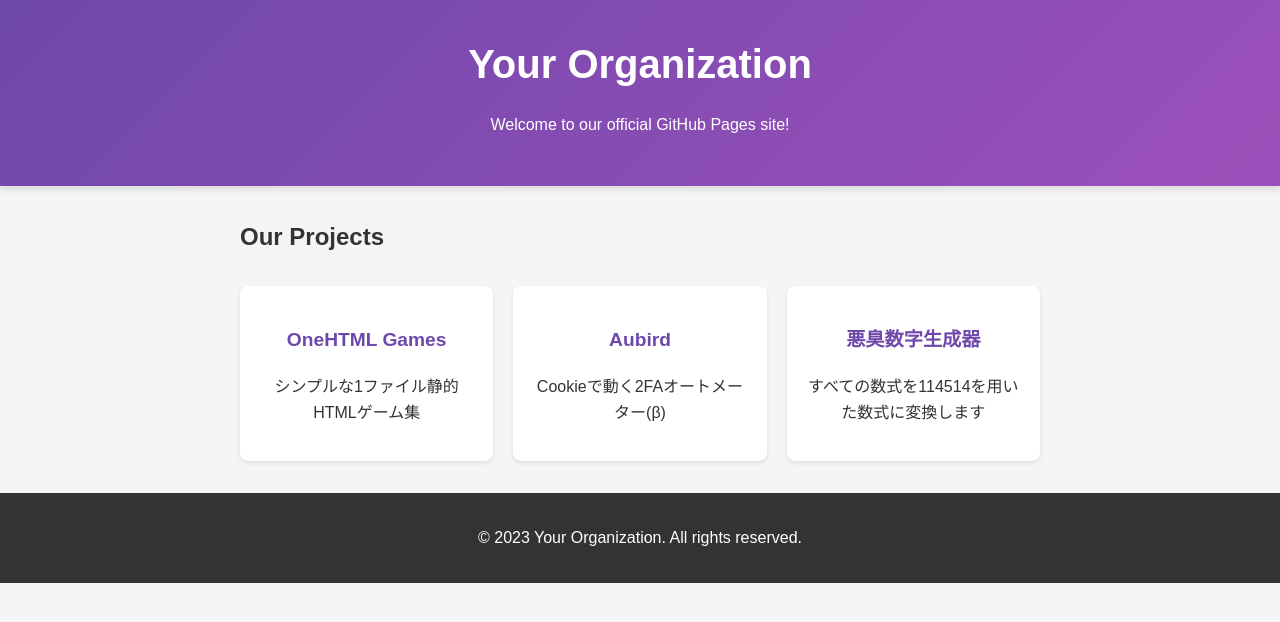
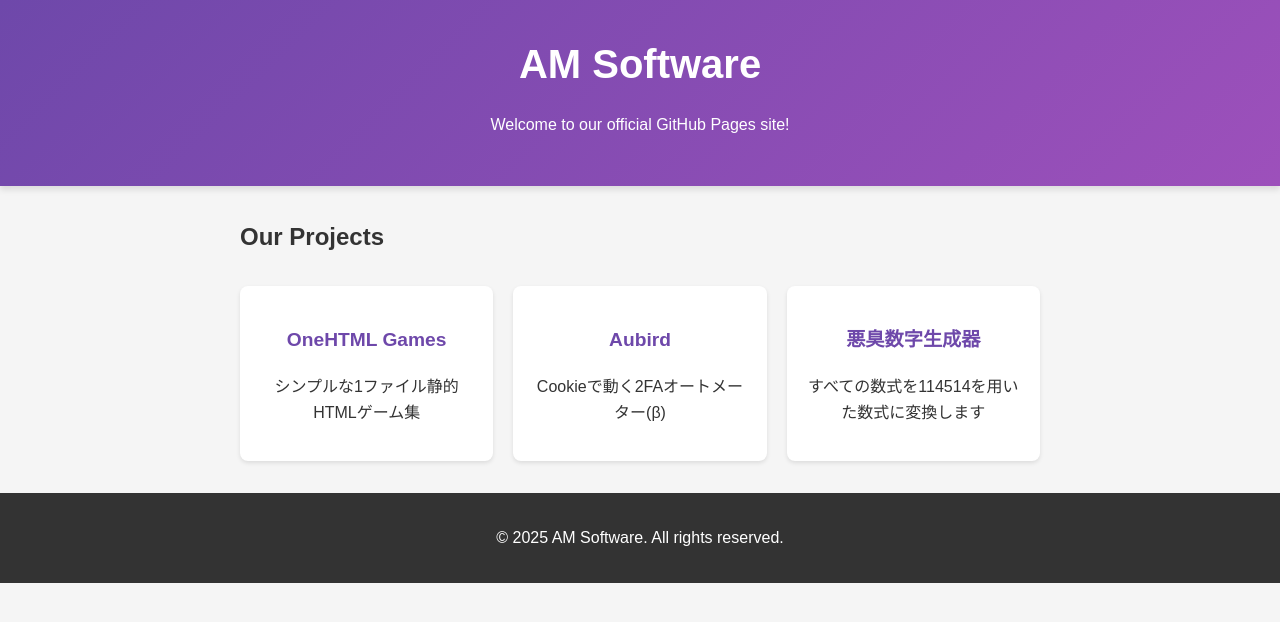
Before and after one commit to ams-www/ams-www.github.io, a plain HTML site: page index.html in a window 1280 px wide. Drawn offline with Linux system fonts and the light colour scheme.

Commit message:
Update index.html

```diff
--- a/index.html
+++ b/index.html
@@ -3,7 +3,7 @@
 <head>
     <meta charset="UTF-8">
     <meta name="viewport" content="width=device-width, initial-scale=1.0">
-    <title>Your Organization | Official Site</title>
+    <title>AM Software | Official Site</title>
     <style>
         body {
             font-family: 'Arial', sans-serif;
@@ -63,7 +63,7 @@
 </head>
 <body>
     <header>
-        <h1>Your Organization</h1>
+        <h1>AM Software</h1>
         <p>Welcome to our official GitHub Pages site!</p>
     </header>
 
@@ -86,7 +86,7 @@
     </div>
 
     <footer>
-        <p>&copy; 2023 Your Organization. All rights reserved.</p>
+        <p>&copy; 2025 AM Software. All rights reserved.</p>
     </footer>
 </body>
 </html>
```
